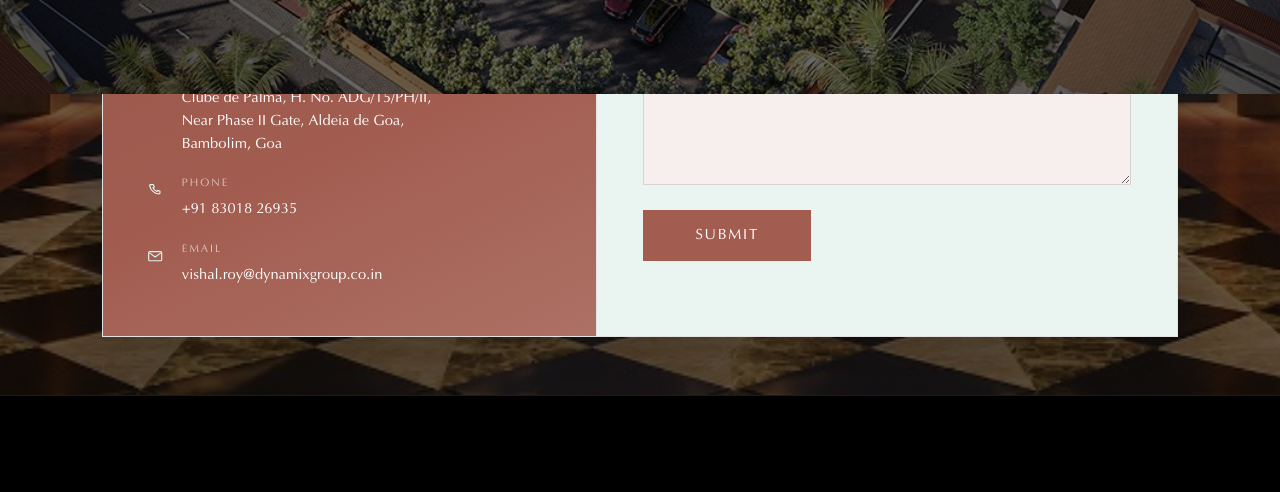
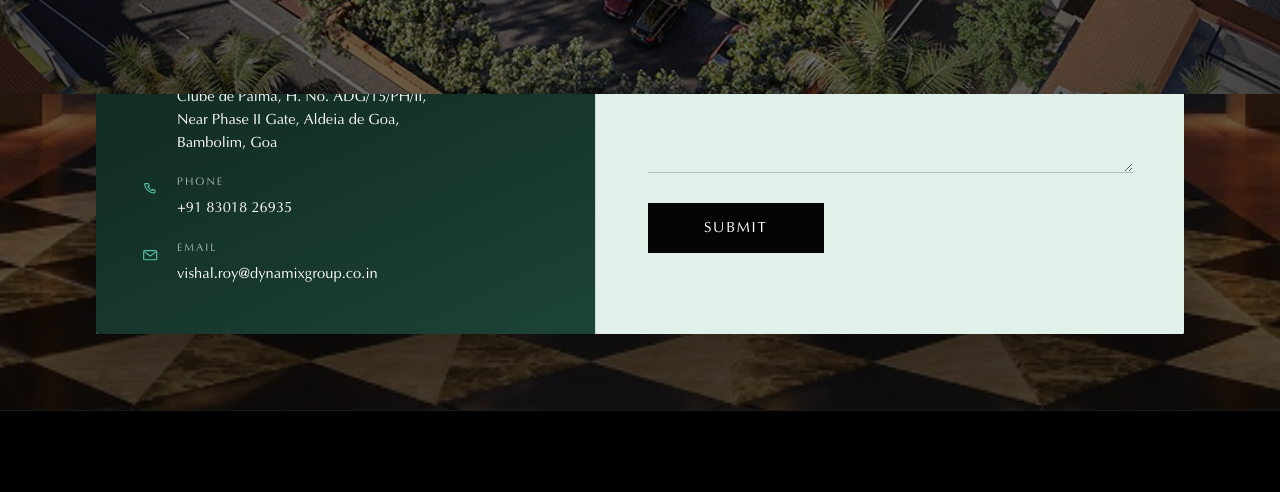
Before and after one commit to aaditi-repindia/clube-de-palma, a website built with Vite: page contact.html in a window 1280 px wide. Shown: the part 706-1198 px from the top of the page. Built offline with nearby package versions, Linux system fonts and the light colour scheme; some packages are replaced by stand-ins of ours.

Commit message:
Fix contact page: transparent header on first fold, remove box outlines, brand consistent styling

```diff
--- a/contact.html
+++ b/contact.html
@@ -10,7 +10,7 @@
   <body data-page="contact">
     <a class="skip-link" href="#main">Skip to content</a>
 
-    <header class="site-header is-solid" id="site-header">
+    <header class="site-header" id="site-header">
       <div class="site-header__inner">
         <a class="brand" href="/" aria-label="Clube de Palma home">
           <img class="brand__mark brand__mark--light" src="/assets/logos/cdp-logo-white.png" alt="Clube de Palma" width="411" height="212" />
--- a/src/modules/nav.js
+++ b/src/modules/nav.js
@@ -19,7 +19,7 @@ export function initNav() {
       return
     }
 
-    const pageHero = document.querySelector(".about-hero, .page-hero")
+    const pageHero = document.querySelector(".about-hero, .contact-page, .page-hero")
     if (pageHero) {
       const reachedPastHero = pageHero.getBoundingClientRect().bottom <= (header.offsetHeight || 80)
       header.classList.toggle("is-solid", reachedPastHero)
--- a/src/styles/sections.css
+++ b/src/styles/sections.css
@@ -1006,17 +1006,17 @@
 .contact-page {
   position: relative;
   isolation: isolate;
-  background-color: #1a1210;
+  background-color: #0b1a15;
   background-image:
-    linear-gradient(180deg, rgba(8, 6, 5, 0.58) 0%, rgba(8, 6, 5, 0.5) 45%, rgba(8, 6, 5, 0.64) 100%),
+    linear-gradient(180deg, rgba(5, 5, 5, 0.62) 0%, rgba(5, 5, 5, 0.42) 45%, rgba(5, 5, 5, 0.72) 100%),
     url("/assets/images/contact-bg.jpg");
   background-size: cover;
   background-position: center;
   background-repeat: no-repeat;
   padding:
-    calc(var(--nav-h) + clamp(1.75rem, 4vw, 3.25rem))
-    clamp(1.5rem, 8vw, 7.5rem)
-    clamp(2rem, 4.5vw, 3.75rem);
+    calc(var(--nav-h) + clamp(2rem, 4.5vw, 3.5rem))
+    clamp(1.5rem, 6vw, 5rem)
+    clamp(3rem, 6vw, 5rem);
   min-height: 100svh;
   min-height: 100dvh;
   box-sizing: border-box;
@@ -1030,12 +1030,13 @@
   margin-inline: auto;
   display: grid;
   grid-template-columns: minmax(0, 0.92fr) minmax(0, 1.08fr);
-  min-height: min(48rem, calc(100svh - var(--nav-h) - clamp(4.5rem, 10vw, 8rem)));
-  min-height: min(48rem, calc(100dvh - var(--nav-h) - clamp(4.5rem, 10vw, 8rem)));
-  background: color-mix(in srgb, var(--color-pure) 88%, var(--color-cream));
-  border: 1px solid color-mix(in srgb, var(--color-ink) 10%, transparent);
-  overflow: hidden;
-  box-shadow: 0 28px 70px rgba(5, 5, 5, 0.22);
+  min-height: min(48rem, calc(100svh - var(--nav-h) - clamp(4rem, 9vw, 7rem)));
+  min-height: min(48rem, calc(100dvh - var(--nav-h) - clamp(4rem, 9vw, 7rem)));
+  background: var(--color-cream);
+  border: none;
+  border-radius: 2px;
+  overflow: hidden;
+  box-shadow: 0 32px 80px rgba(0, 0, 0, 0.38);
 }
 
 .contact-page__left {
@@ -1049,7 +1050,7 @@
   position: relative;
   min-height: 0;
   overflow: hidden;
-  background: color-mix(in srgb, var(--color-ink) 8%, var(--color-cream));
+  background: var(--color-cream);
   border-bottom: 1px solid color-mix(in srgb, var(--color-ink) 10%, transparent);
 }
 
@@ -1066,9 +1067,8 @@
   display: grid;
   align-content: center;
   gap: clamp(1.15rem, 2.2vw, 1.75rem);
-  padding: clamp(1.5rem, 3vw, 2.5rem) clamp(1.4rem, 3vw, 2.75rem);
-  background:
-    linear-gradient(155deg, color-mix(in srgb, #a25d50 92%, #000) 0%, #a25d50 55%, color-mix(in srgb, #a25d50 88%, #fff) 100%);
+  padding: clamp(1.75rem, 3.2vw, 2.75rem) clamp(1.5rem, 3.2vw, 3rem);
+  background: linear-gradient(155deg, #0d211a 0%, #153329 55%, #1d4337 100%);
   color: rgba(255, 255, 255, 0.88);
   min-height: 0;
 }
@@ -1104,7 +1104,7 @@
   height: 1.65rem;
   display: grid;
   place-items: center;
-  color: color-mix(in srgb, var(--color-pure) 82%, #56c1a9);
+  color: var(--color-accent);
   margin-top: 0.1rem;
 }
 
@@ -1133,18 +1133,16 @@
 
 a.contact-page__detail-value:hover,
 a.contact-page__detail-value:focus-visible {
-  color: color-mix(in srgb, var(--color-pure) 80%, #56c1a9);
+  color: var(--color-accent);
 }
 
 .contact-page__right {
   display: grid;
   grid-template-rows: auto minmax(0, 1fr);
   gap: clamp(1.35rem, 2.8vw, 2.15rem);
-  padding: clamp(1.6rem, 3.4vw, 2.85rem) clamp(1.5rem, 3.6vw, 3.25rem);
+  padding: clamp(2rem, 3.8vw, 3.25rem) clamp(1.75rem, 4vw, 3.5rem);
   min-height: 0;
-  background:
-    linear-gradient(180deg, color-mix(in srgb, var(--color-pure) 70%, transparent), transparent 28%),
-    color-mix(in srgb, var(--color-cream) 72%, var(--color-pure));
+  background: var(--color-cream);
 }
 
 .contact-page__form-intro {
@@ -1154,6 +1152,7 @@ a.contact-page__detail-value:focus-visible {
 
 .contact-page__form-intro .eyebrow {
   margin-bottom: 0;
+  color: var(--color-accent);
 }
 
 .contact-page__form-intro h1 {
@@ -1178,13 +1177,13 @@ a.contact-page__detail-value:focus-visible {
 
 .contact-form {
   display: grid;
-  gap: clamp(0.95rem, 1.8vw, 1.25rem);
+  gap: clamp(1rem, 2vw, 1.35rem);
   align-content: start;
 }
 
 .contact-form__field {
   display: grid;
-  gap: 0.45rem;
+  gap: 0.35rem;
 }
 
 .contact-form__field label {
@@ -1198,31 +1197,33 @@ a.contact-page__detail-value:focus-visible {
 .contact-form__field input,
 .contact-form__field textarea {
   width: 100%;
-  border: 1px solid color-mix(in srgb, var(--color-ink) 12%, transparent);
+  border: none;
+  border-bottom: 1px solid rgba(5, 5, 5, 0.22);
   border-radius: 0;
-  background: color-mix(in srgb, #a25d50 10%, var(--color-pure));
+  background: transparent;
   color: var(--color-ink);
   font-family: var(--font-body);
   font-size: 1rem;
-  line-height: 1.4;
-  padding: 0.85rem 1rem;
+  line-height: 1.5;
+  padding: 0.65rem 0;
   outline: none;
+  box-shadow: none;
   transition:
-    border-color var(--dur-fast) var(--ease-soft),
-    background var(--dur-fast) var(--ease-soft),
-    box-shadow var(--dur-fast) var(--ease-soft);
+    border-color var(--dur-fast) var(--ease-soft);
 }
 
 .contact-form__field textarea {
   resize: vertical;
-  min-height: 7.5rem;
+  min-height: 5.5rem;
+  padding-top: 0.5rem;
 }
 
 .contact-form__field input:focus,
 .contact-form__field textarea:focus {
-  border-color: color-mix(in srgb, #a25d50 55%, transparent);
-  background: color-mix(in srgb, #a25d50 14%, var(--color-pure));
-  box-shadow: 0 0 0 3px color-mix(in srgb, #a25d50 16%, transparent);
+  border-bottom-color: var(--color-accent);
+  background: transparent;
+  box-shadow: none;
+  outline: none;
 }
 
 .contact-form__message-head {
@@ -1242,23 +1243,24 @@ a.contact-page__detail-value:focus-visible {
 .contact-form__actions {
   display: grid;
   gap: 0.75rem;
-  margin-top: 0.35rem;
+  margin-top: 0.5rem;
 }
 
 .contact-form__submit {
-  --btn-bg: #a25d50;
+  --btn-bg: var(--color-ink);
   --btn-fg: var(--color-pure);
   justify-self: start;
-  min-width: 10.5rem;
+  min-width: 11rem;
   min-height: 3.15rem;
   letter-spacing: 0.12em;
   text-transform: uppercase;
+  border-radius: var(--radius-btn);
 }
 
 .contact-form__submit:hover,
 .contact-form__submit:focus-visible {
-  background: var(--color-ink);
-  color: var(--color-pure);
+  background: var(--color-accent);
+  color: var(--color-ink);
 }
 
 .contact-form__feedback {
@@ -1269,7 +1271,7 @@ a.contact-page__detail-value:focus-visible {
 }
 
 .contact-form__feedback[data-state="error"] {
-  color: #a25d50;
+  color: #b84a39;
 }
 
 .contact-form__feedback[data-state="success"] {
```
